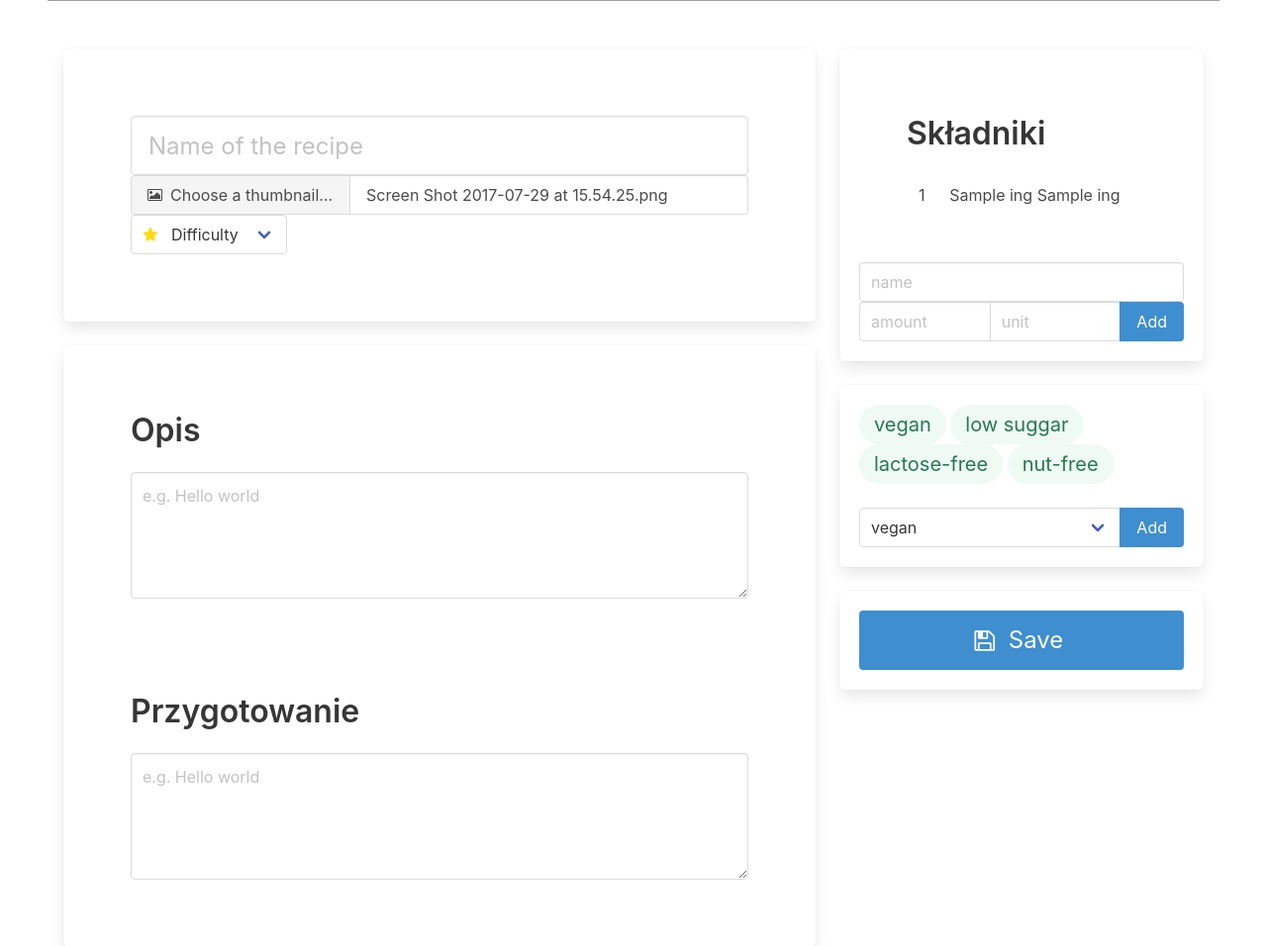
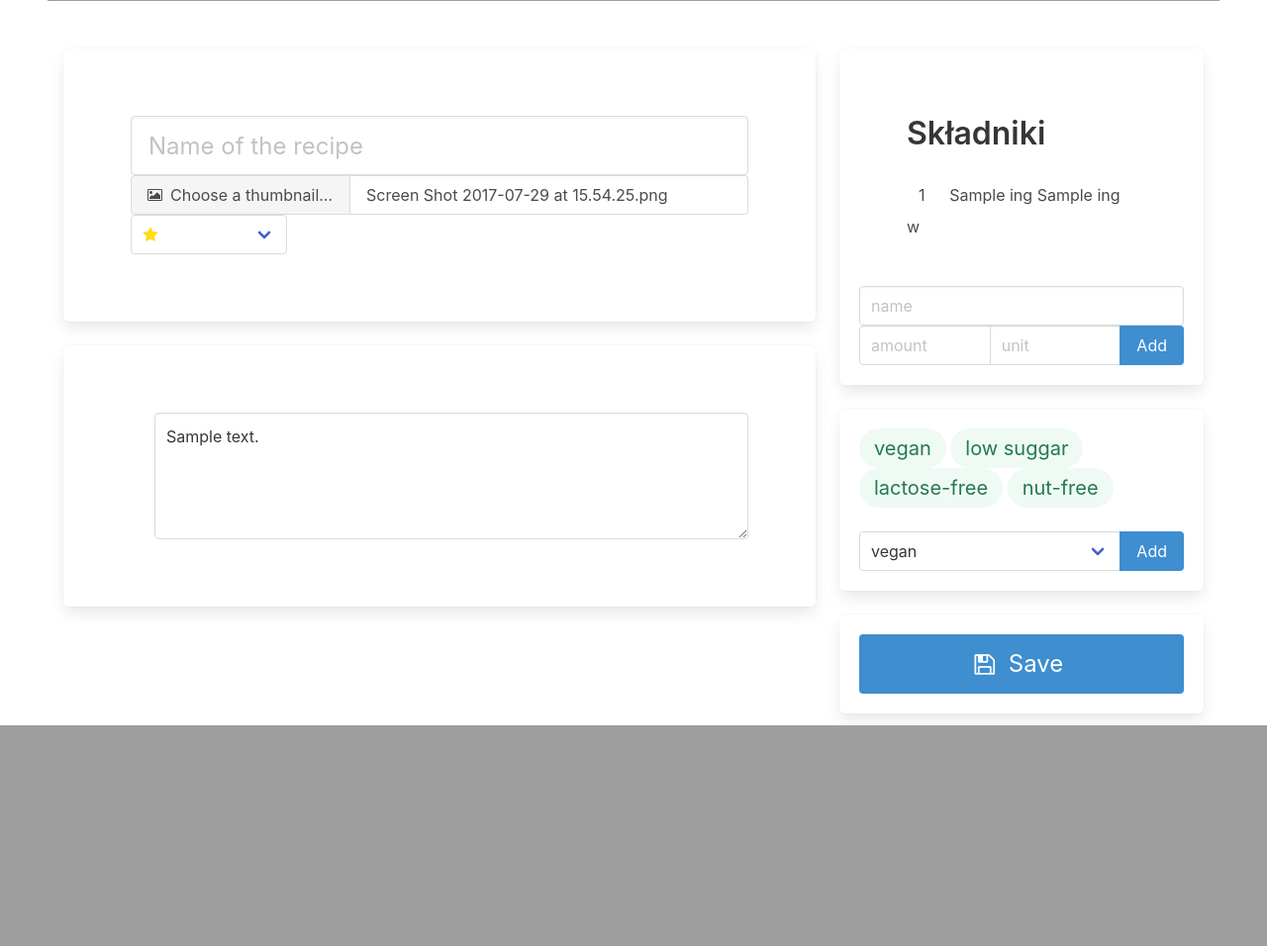
Before and after one commit to Marwyk2003/tasty-tracker, a Flask app: template app/templates/recipe_form.html in a window 1280 px wide. Shown: the part 935-1891 px from the top of the page at 99% size. After the commit the page ends 1668 px from the top, so only its background shows below. Run offline with Flask 3, Linux system fonts and the light colour scheme; the template is opened without the code that fills it: most values are stand-ins (such as "Sample title", 1, 10 or a date in 2020); some libraries are stand-ins or nearby versions; grey boxes are pictures that could not be loaded.

Commit message:
Add post for recipe form

```diff
--- a/app/app.py
+++ b/app/app.py
@@ -1,4 +1,4 @@
-from flask import Flask, render_template
+from flask import Flask, render_template, request, redirect, url_for
 
 from templates.viewmodels.RecipeList import RecipeList
 from templates.viewmodels.RecipeForm import RecipeForm
@@ -23,11 +23,23 @@ def recipe(rid):
     return render_template('recipe.html', vm=vm)
 
 
-@app.route('/edit/<rid>')
+@app.route('/edit/<rid>', methods=['GET', 'POST'])
 def edit(rid):
-    vm = RecipeForm(db)
-    vm.load(rid)
-    return render_template('recipe_form.html', vm=vm)
+    if request.method == 'GET':
+        vm = Recipe(db)
+        vm.load(rid)
+        return render_template('recipe_form.html', vm=vm)
+
+    if request.method == 'POST':
+        vm = RecipeForm(db)
+        vm.name = request.form.get('vm_name')
+        vm.difficulty = request.form.get('vm_difficulty')
+        vm.img = request.form.get('vm_img')
+        vm.body = request.form.get('vm_body')
+        vm.tags = request.form.getlist('vm_tags')
+        vm.constraints = request.form.getlist('vm_constraints')
+        vm.save()
+        return redirect(url_for('recipe', rid=rid))
 
 
 if __name__ == '__main__':
--- a/app/templates/recipe_form.html
+++ b/app/templates/recipe_form.html
@@ -25,11 +25,12 @@
     </div>
 </section>
 <div class="container">
+    <form method="post">
         <div class="columns">
             <div class="column">
                 <div class="box">
                     <section class="section">
-                    <input class="input is-large" type="text" placeholder="Name of the recipe">
+                        <input name="vm_name" class="input is-large" type="text" placeholder="Name of the recipe">
                         <div class="file has-name is-fullwidth">
                             <label class="file-label">
                                 <input class="file-input" type="file" name="resume">
@@ -48,8 +49,8 @@
                         </div>
                         <div class="control has-icons-left">
                             <div class="select">
-                            <select>
-                                <option selected>Difficulty</option>
+                                <select name="vm_difficulty">
+                                    <option selected></option>
                                     <option>Very Easy</option>
                                     <option>Easy</option>
                                     <option>Medium</option>
@@ -66,12 +67,9 @@
                 </div>
                 <div class="box">
                     <section class="section">
-                    <h1 class="title">Opis</h1>
-                    <textarea class="textarea" placeholder="e.g. Hello world"></textarea>
-                </section>
-                <section class="section">
-                    <h1 class="title">Przygotowanie</h1>
-                    <textarea class="textarea" placeholder="e.g. Hello world"></textarea>
+                        <p class="subtitle pl-5">
+                            <textarea name="vm_body" class="textarea">{{ vm.body }}</textarea>
+                        </p>
                     </section>
                 </div>
             </div>
@@ -89,17 +87,17 @@
                                 </tr>
                                 {% endfor %}
                                 </tbody>
-                        </table>
+                            </table>w
                         </section>
                         <div class="control">
-                        <input class="input is-expanded" type="text" placeholder="name">
+                            <input name="vm_ingredient_name" class="input is-expanded" type="text" placeholder="name">
                         </div>
                         <div class="field has-addons">
                             <div class="control">
-                            <input class="input" type="text" placeholder="amount">
+                                <input name="vm_ingredient_amount" class="input" type="text" placeholder="amount">
                             </div>
                             <div class="control">
-                            <input class="input" type="text" placeholder="unit">
+                                <input name="vm_ingredient_unit" class="input" type="text" placeholder="unit">
                             </div>
                             <div class="control">
                                 <a class="button is-info">
@@ -142,7 +140,7 @@
                 </div>
                 <div class="box">
                     <div class="control is-expanded">
-                    <button class="button is-large is-fullwidth is-info">
+                        <button type="submit" class="button is-large is-fullwidth is-info">
                     <span class="icon is-medium">
                       <i class="fa fa-save"></i>
                     </span>
@@ -152,6 +150,7 @@
                 </div>
             </div>
         </div>
+    </form>
 </div>
 </body>
 </html>
```
Also changed, not shown: app/templates/recipe.html (+2 -7 lines), app/templates/viewmodels/Recipe.py (+5 -4 lines), app/templates/viewmodels/RecipeForm.py (+16 -3 lines). Lines whose indentation alone changed are shown as unchanged.
